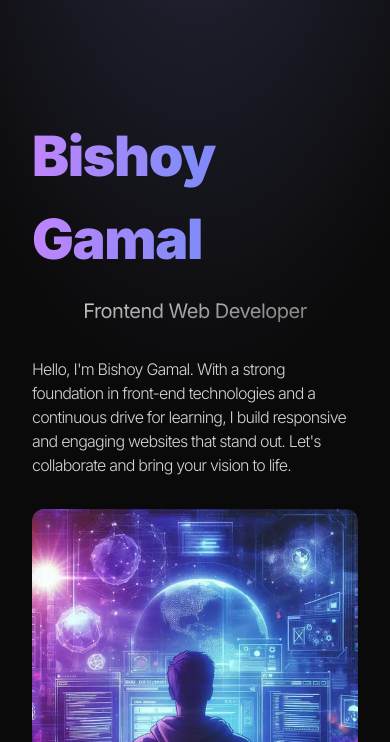
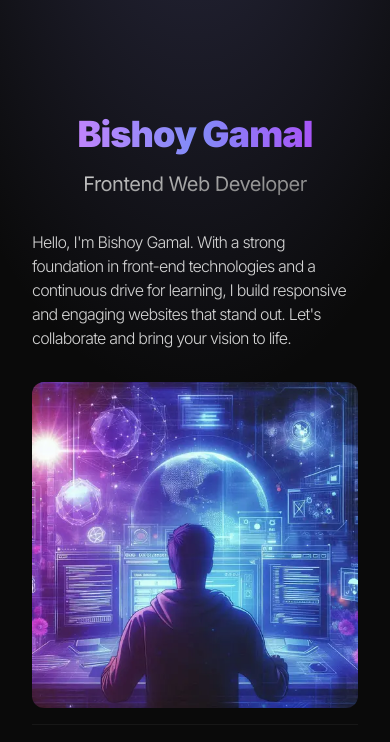
Before and after one commit to BishoyGH/bishoygh.github.io, an Astro site: page / in a window 390 px wide. Shown: the part 102-844 px from the top of the page. Built offline with nearby package versions, Linux system fonts and the light colour scheme; Astro itself is replaced by a stand-in of ours.

Commit message:
fix hero title

```diff
--- a/src/components/Hero.tsx
+++ b/src/components/Hero.tsx
@@ -7,7 +7,7 @@
       <div className="flex flex-wrap">
         <div className="w-full lg:w-1/2">
           <div className="flex flex-col items-center lg:items-start">
-            <h1 className="bg-gradient-to-r from-purple-400 via-indigo-400 to-purple-500 bg-clip-text pb-4 font-black tracking-tight text-transparent max-[450px]:text-[3.47rem] max-[320px]:text-4xl sm:text-6xl sm:font-medium md:text-7xl lg:mt-16">
+            <h1 className="bg-gradient-to-r from-purple-400 via-indigo-400 to-purple-500 bg-clip-text pb-4 text-4xl font-black tracking-tight text-transparent sm:text-6xl sm:font-medium md:text-7xl lg:mt-16">
               Bishoy Gamal
             </h1>
             <span className="bg-gradient-to-br from-neutral-300 via-neutral-400 to-neutral-500 bg-clip-text text-2xl tracking-tight text-transparent max-[450px]:text-center max-[450px]:text-xl lg:ms-1">
```
